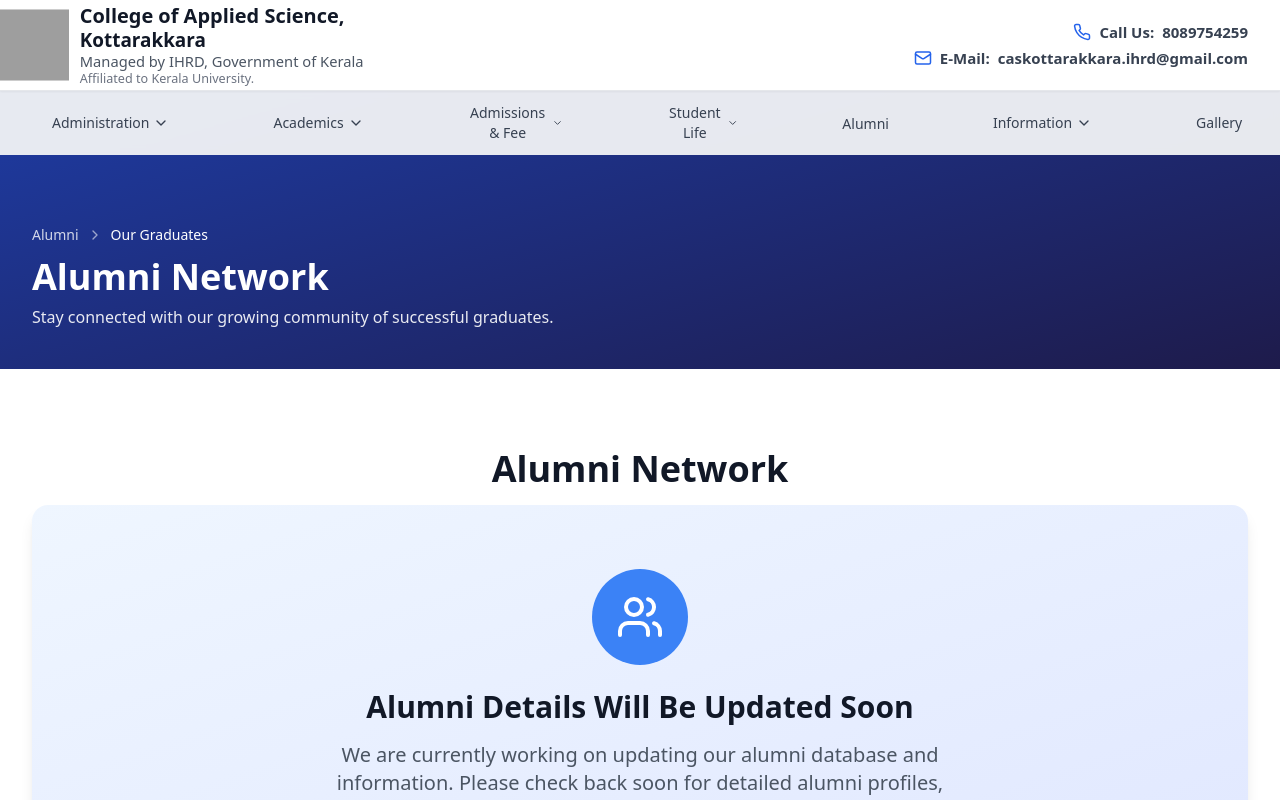
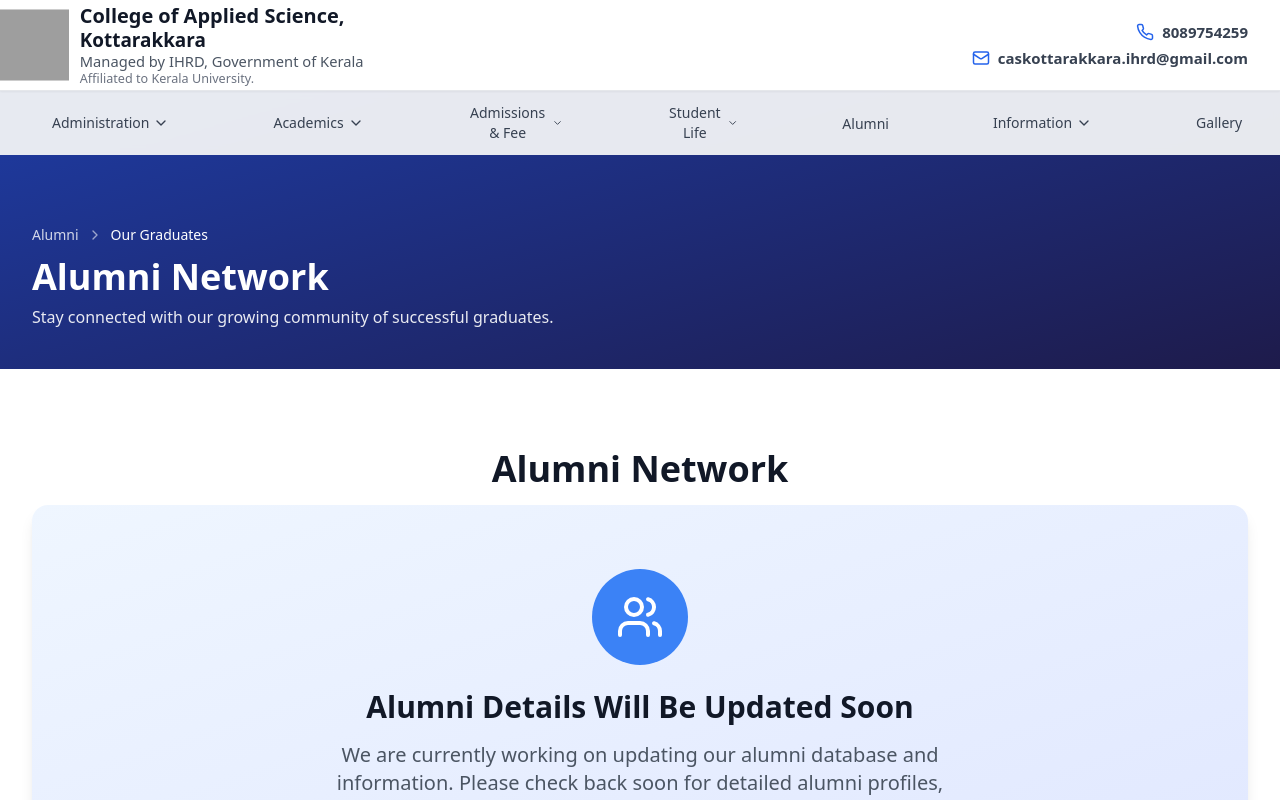
Before and after one commit to CASKTR/caskottarakkara-website, a React (Vite) app: page /alumni in a window 1280 px wide. Shown: the top 800 px of the page. Built offline with nearby package versions, Linux system fonts and the light colour scheme; grey boxes are pictures that could not be loaded; a web font is replaced by a local one.

Commit message:
Removed labels from contact details in TopBar component for cleaner presentation

```diff
--- a/src/components/Header.tsx
+++ b/src/components/Header.tsx
@@ -61,14 +61,12 @@ const TopBar: React.FC<{ onNavigate: (section: string) => void }> = ({
           <div className="flex flex-col items-end ml-auto text-right font-sans">
             <span className="flex items-center gap-2 text-gray-700 text-[13px] md:text-[15px] font-semibold">
               <Phone size={18} className="text-blue-600" />
-              Call Us:
               <a href="tel:8089754259" className="hover:underline">
                 8089754259
               </a>
             </span>
             <span className="flex items-center gap-2 text-gray-700 text-[13px] md:text-[15px] font-semibold mt-1">
               <Mail size={18} className="text-blue-600" />
-              E-Mail:
               <a
                 href="mailto:caskottarakkara.ihrd@gmail.com"
                 className="hover:underline"
```
